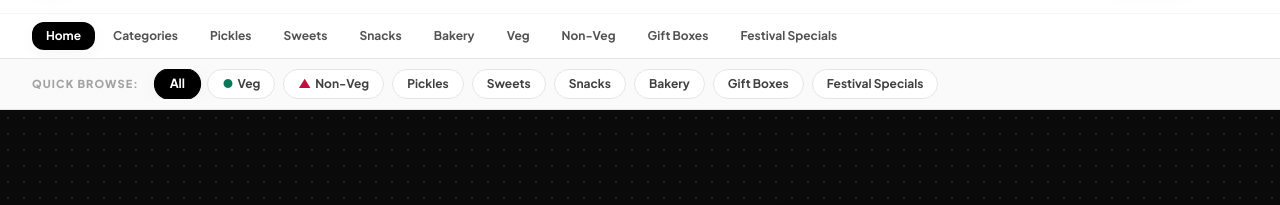
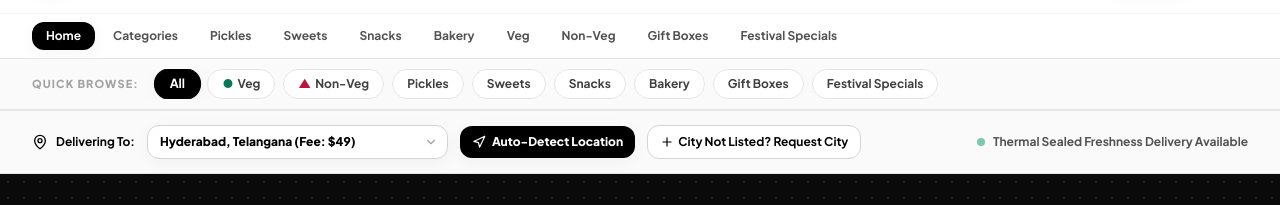
Before and after one commit to mani1715/food-, a React (Vite) app: page / in a window 1280 px wide. Shown: the part 100-305 px from the top of the page. Built offline with nearby package versions, Linux system fonts and the light colour scheme; grey boxes are pictures that could not be loaded.

Commit message:
Position Location Detection & City Selector Bar at top of layout

```diff
--- a/src/App.tsx
+++ b/src/App.tsx
@@ -6,6 +6,7 @@ import { AppProvider, useApp } from './context/AppContext';
 import { AnnouncementBar } from './components/AnnouncementBar';
 import { Header } from './components/Header';
 import { SecondaryCategoryBar } from './components/SecondaryCategoryBar';
+import { LocationDetectorBar } from './components/LocationDetectorBar';
 import { Footer } from './components/Footer';
 import { MobileBottomNav } from './components/MobileBottomNav';
 import { Toast } from './components/Toast';
@@ -38,8 +39,11 @@ const MainLayout: React.FC = () => {
       {/* 2. Sticky Header with Primary Navigation */}
       <Header onOpenSearch={() => setIsSearchOpen(true)} />
 
-      {/* 3. Secondary Category Bar (Desktop & Mobile Category Chips) */}
+      {/* 3. Secondary Category Bar */}
       <SecondaryCategoryBar />
+
+      {/* 4. Top Location Detector & City Switcher Bar */}
+      <LocationDetectorBar />
 
       {/* Main Content Router */}
       <main>
--- a/src/pages/customer/HomePage.tsx
+++ b/src/pages/customer/HomePage.tsx
@@ -2,7 +2,6 @@ import React from 'react';
 import { useApp } from '../../context/AppContext';
 
 import { Hero } from '../../components/Hero';
-import { LocationDetectorBar } from '../../components/LocationDetectorBar';
 import { ShopByCategory } from '../../components/ShopByCategory';
 import { BestSellers } from '../../components/BestSellers';
 import { FestivalCollections } from '../../components/FestivalCollections';
@@ -19,9 +18,6 @@ export const HomePage: React.FC = () => {
     <div className="min-h-screen bg-white text-black font-sans">
       {/* 3. Hero Banner */}
       <Hero />
-
-      {/* Location Detection & City Switcher Bar */}
-      <LocationDetectorBar />
 
       {/* 4. Shop By Category */}
       <ShopByCategory categories={categories} />
```
